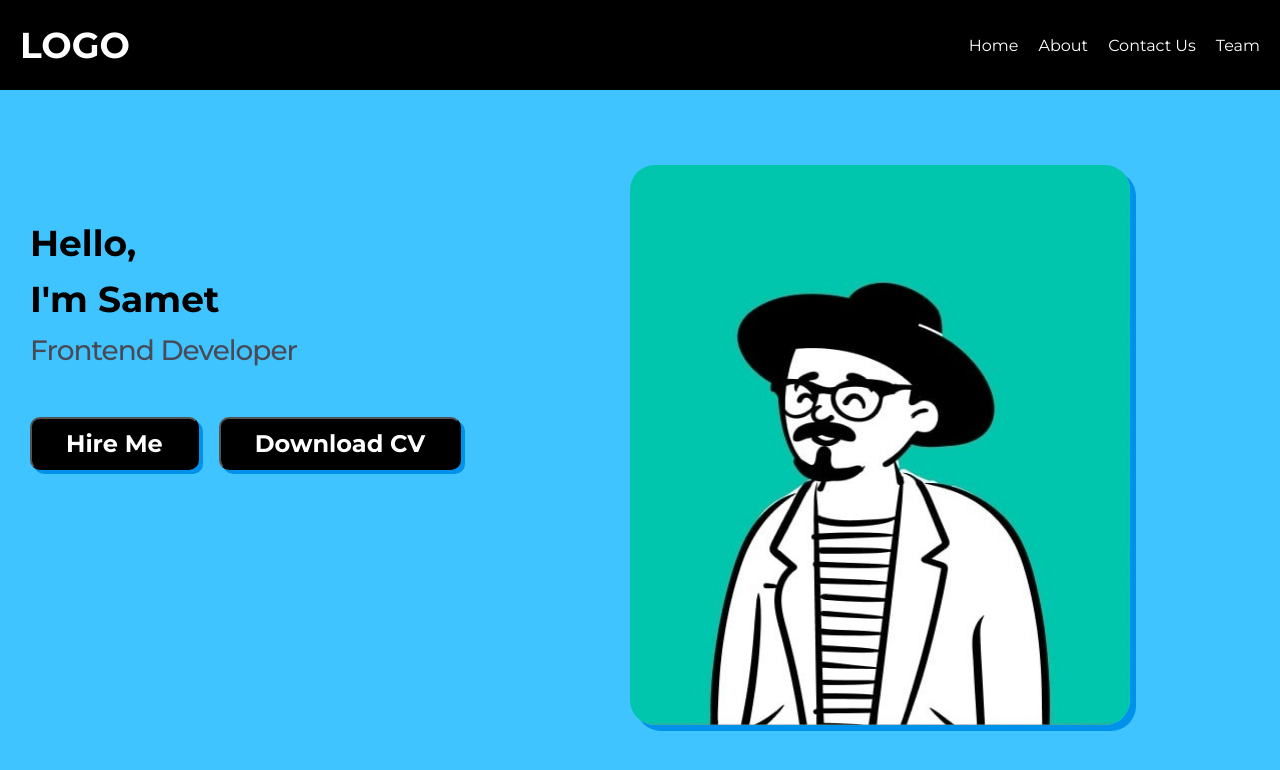
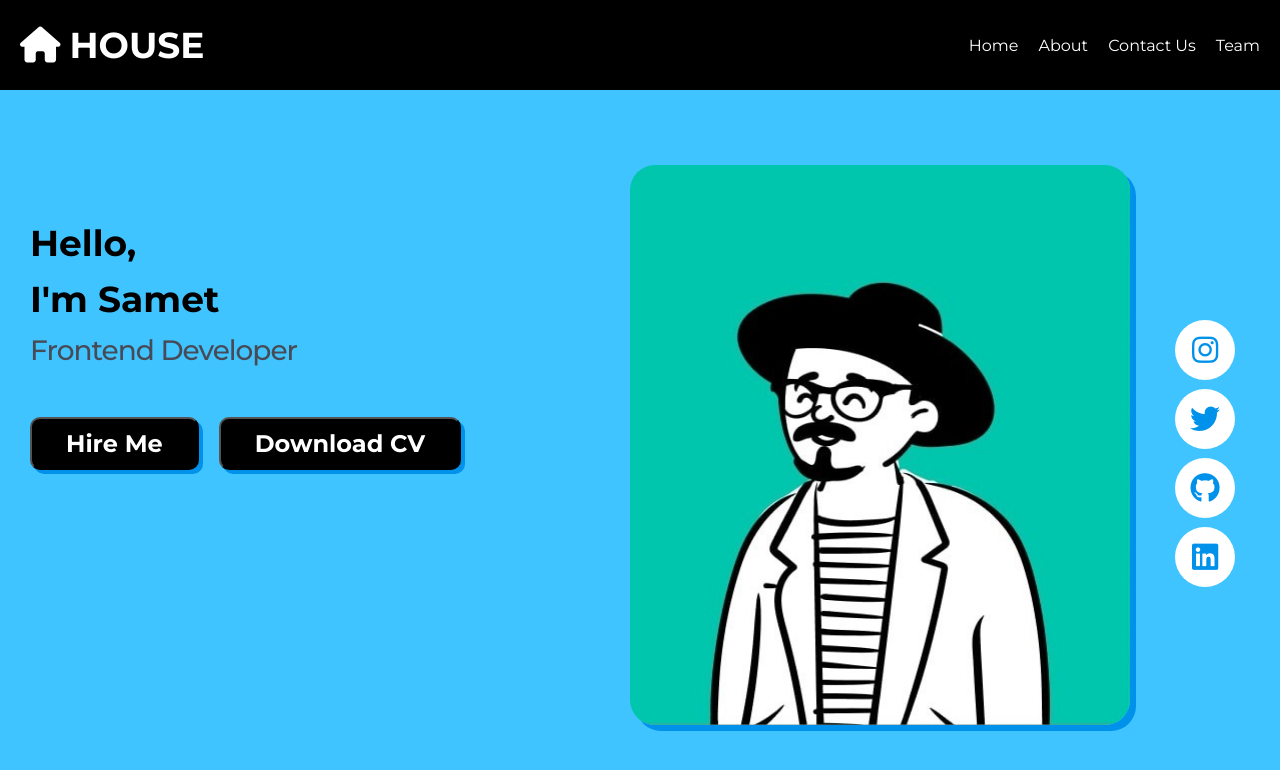
Before and after one commit to SametAydinhan/pausiber-fe-workshop, a plain HTML site: page index.html in a window 1280 px wide. Drawn offline with Linux system fonts and the light colour scheme.

Commit message:
feat: create social icons & button animation

```diff
--- a/index.html
+++ b/index.html
@@ -1,17 +1,22 @@
 <!DOCTYPE html>
 <html lang="en">
   <head>
-    <meta charset="UTF-8">
-    <meta http-equiv="X-UA-Compatible" content="IE=edge">
-    <meta name="viewport" content="width=device-width, initial-scale=1.0">
+    <meta charset="UTF-8" />
+    <meta http-equiv="X-UA-Compatible" content="IE=edge" />
+    <meta name="viewport" content="width=device-width, initial-scale=1.0" />
     <title>Portfolio</title>
-    <link rel="stylesheet" href="style.css">
+    <link
+      rel="stylesheet"
+      href="https://cdnjs.cloudflare.com/ajax/libs/font-awesome/6.2.1/css/all.min.css"
+      integrity="sha512-MV7K8+y+gLIBoVD59lQIYicR65iaqukzvf/nwasF0nqhPay5w/9lJmVM2hMDcnK1OnMGCdVK+iQrJ7lzPJQd1w=="
+      crossorigin="anonymous"
+      referrerpolicy="no-referrer"
+    />
+    <link rel="stylesheet" href="style.css" />
   </head>
   <body>
     <nav>
-        <div class="logo-container">
-            LOGO
-        </div>
+      <div class="logo-container"><i class="fa-solid fa-house"></i>HOUSE</div>
       <div class="nav-container">
         <ul>
           <li class="nav-link">
@@ -43,9 +48,31 @@
           </div>
         </div>
         <div class="main-image">
-                <img src="/image/photo5769373652993817371.jpg" alt="profile-photo">
+          <img src="/image/photo5769373652993817371.jpg" alt="profile-photo" />
         </div>
       </div>
     </main>
+    <div class="social-container">
+        <a href="">
+            <div class="social-item instagram">
+                <i class="fa-brands fa-instagram"></i>
+            </div>
+        </a>
+        <a href="">
+            <div class="social-item twitter">
+                <i class="fa-brands fa-twitter"></i>
+            </div>
+        </a>
+        <a href="">
+            <div class="social-item github">
+                <i class="fa-brands fa-github"></i>
+            </div>
+        </a>
+        <a href="">
+            <div class="social-item linkedin">
+                <i class="fa-brands fa-linkedin"></i>
+            </div>
+        </a>
+    </div>
   </body>
 </html>
--- a/style.css
+++ b/style.css
@@ -36,6 +36,9 @@ nav {
  .logo-container:hover{
     color: #40C4FF;
  }
+ .logo-container i{
+    padding-right: 9px;
+ }
 
 
 
@@ -50,10 +53,12 @@ nav {
   margin-right: 20px;
   color: #fff;
   text-transform: capitalize;
-  transition: 0.3;
+  transition: 0.3 all ease-in-out;
+  border: none;
 }
 .nav-container ul .nav-link:hover{
    color: #40C4FF;
+   border-bottom: 1px solid #40C4FF;
 }
 .nav-container ul .nav-link:last-child {
   margin-right: 0;
@@ -117,6 +122,7 @@ main .main-container .main-infos-content .button-content button{
 }
 main .main-container .main-infos-content .button-content button:hover{
     box-shadow: -4px -4px -0px -0px #0091EA;
+    animation: shake .3s linear;
 }
 
 main .main-container .main-image{
@@ -135,3 +141,66 @@ main .main-container .main-image img{
 main .main-container .main-image img:hover{
     box-shadow: -6px -6px 0px 0px #0091EA;
 }
+
+.social-container{
+    position: absolute;
+    right: 45px;
+    top: 40%;
+
+}
+
+.social-container a .social-item{
+    font-size: 30px;
+    background-color: #fff;
+    border-radius: 50%;
+    width: 60px;
+    height: 60px;
+    display: flex;
+    justify-content: center;
+    align-items: center;
+    margin-bottom: 9px;
+    transition: .3s all ease-in-out;
+    color:#0091EA;
+}
+
+.social-container a .social-item.instagram:hover{
+    background-color: #e4405f;
+    color: white;
+    transform: scale(1.2);
+}
+
+.social-container a .social-item.twitter:hover{
+    background-color: #1da1f2;
+    color: white;
+    transform: scale(1.2);
+}
+
+.social-container a .social-item.github:hover{
+    background-color: #171515;
+    color: white;
+    transform: scale(1.2);
+}
+
+.social-container a .social-item.linkedin:hover{
+    background-color: #0a66c2;
+    color: white;
+    transform: scale(1.2);
+}
+
+@keyframes shake{
+    0%{
+        transform: rotate(0deg);
+    }
+    25%{
+        transform: rotate(10deg);
+    }
+    50%{
+        transform: rotate(0deg);
+    }
+    75% {
+        transform: rotate(-10deg);
+    }
+    100%{
+        transform: rotate(0deg);
+    }
+}
```
Lines whose indentation alone changed are shown as unchanged.
